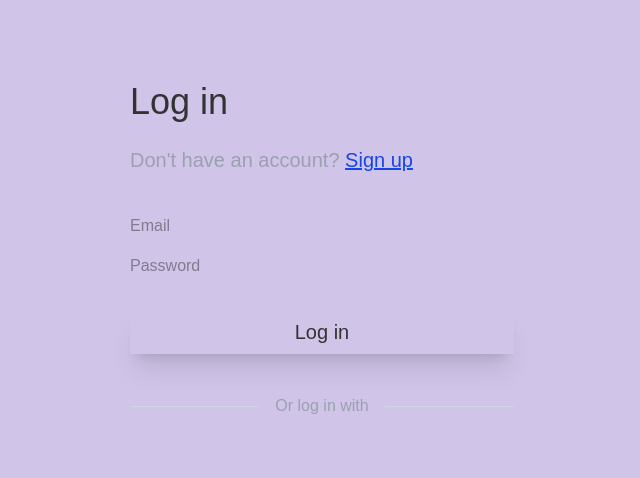
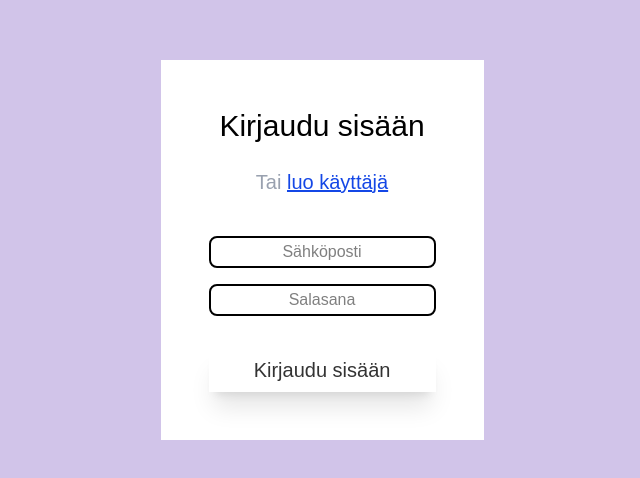
Before and after one commit to temevh/pikapu, a Next.js app in the folder frontend/: page /login in a window 1280 px wide. Shown: the part 150-628 px from the top of the page, without its empty margins (318-958 px from the left). Built offline with nearby package versions, Linux system fonts and the light colour scheme.

Commit message:
login page styling

```diff
--- a/frontend/app/components/buttons/loginbutton.jsx
+++ b/frontend/app/components/buttons/loginbutton.jsx
@@ -1,8 +1,8 @@
 const LogInButton = () => {
   return (
     <div className="w-full shadow-xl">
-      <button className="w-full bg-buttonPrimary py-2 rounded-lg hover:bg-buttonSecondary hover:cursor-pointer">
-        <p className="text-xl">Log in</p>
+      <button className="w-full custom-button py-2 rounded-lg hover:bg-buttonSecondary hover:cursor-pointer">
+        <p className="text-xl">Kirjaudu sisään</p>
       </button>
     </div>
   );
--- a/frontend/app/components/fields/emailfield.jsx
+++ b/frontend/app/components/fields/emailfield.jsx
@@ -3,8 +3,8 @@ const EmailField = ({ emailUpdated, emailValid }) => {
     <div>
       <input
         type="text"
-        placeholder="Email"
-        className={`custom-input-field ${!emailValid ? "border-red-500" : ""}`}
+        placeholder="Sähköposti"
+        className={"custom-input-field"}
         onChange={(event) => emailUpdated(event.target.value)}
       />
     </div>
--- a/frontend/app/components/fields/passwordfield.jsx
+++ b/frontend/app/components/fields/passwordfield.jsx
@@ -5,7 +5,7 @@ const PasswordField = ({ passwordUpdated }) => {
     <div>
       <input
         type="password"
-        placeholder="Password"
+        placeholder="Salasana"
         className="custom-input-field"
         onChange={(event) => passwordUpdated(event.target.value)}
       />
--- a/frontend/app/globals.css
+++ b/frontend/app/globals.css
@@ -22,3 +22,22 @@ body {
   background: var(--background);
   font-family: Arial, Helvetica, sans-serif;
 }
+
+.custom-content-div{
+  background-color: white;
+  border-radius: 8;
+}
+
+.custom-input-field {
+  color: black;
+  border: 2px solid black;
+  border-radius: 0.5rem;
+  height: 2rem;
+  padding: 0.5rem;
+  width: 100%;
+  text-align: center;
+}
+
+.custom-button{
+  background-color: "#b57cff";
+}
--- a/frontend/app/login/components/fields.jsx
+++ b/frontend/app/login/components/fields.jsx
@@ -17,30 +17,23 @@ const Fields = () => {
   };
 
   return (
-    <div className="custom-content-div">
-      <p className="text-4xl pb-6">Log in</p>
+    <div className="custom-content-div flex flex-col justify-center items-center p-12">
+      <p className="text-3xl pb-6 text-black">Kirjaudu sisään</p>
       <p className="text-xl pb-10 text-gray-400">
-        Don't have an account?{" "}
+        Tai{" "}
         <Link
           href="/register"
           className="text-blue-700 hover:cursor-pointer underline"
         >
-          Sign up
+          luo käyttäjä
         </Link>
       </p>
       <div className="flex flex-col items-center w-full">
-        <div className="flex flex-col items-center w-96">
-          <div className="flex flex-col justify-center gap-4 w-full mb-8">
-            <EmailField emailUpdated={emailUpdated} />
-            <PasswordField passwordUpdated={passwordUpdated} />
-          </div>
-          <LogInButton />
+        <div className="flex flex-col justify-center gap-4 w-full mb-8">
+          <EmailField emailUpdated={emailUpdated} />
+          <PasswordField passwordUpdated={passwordUpdated} />
         </div>
-      </div>
-      <div className="flex flex-row items-center w-full mt-10">
-        <hr className="flex-grow border-gray-300" />
-        <p className="text-gray-400 mx-4">Or log in with</p>
-        <hr className="flex-grow border-gray-300" />
+        <LogInButton />
       </div>
     </div>
   );
--- a/frontend/tailwind.config.js
+++ b/frontend/tailwind.config.js
@@ -8,8 +8,8 @@ export default {
   theme: {
     extend: {
       colors: {
-        buttonprimary: "#3490dc", // Replace with your desired color
-        buttonsecondary: "#ff6347", // Another custom color
+        buttonprimary: "#b57cff",
+        buttonsecondary: "#ff6347",
       },
     },
   },
```
Also changed, not shown: 1 other file (tests, documents, lock files or other folders).
